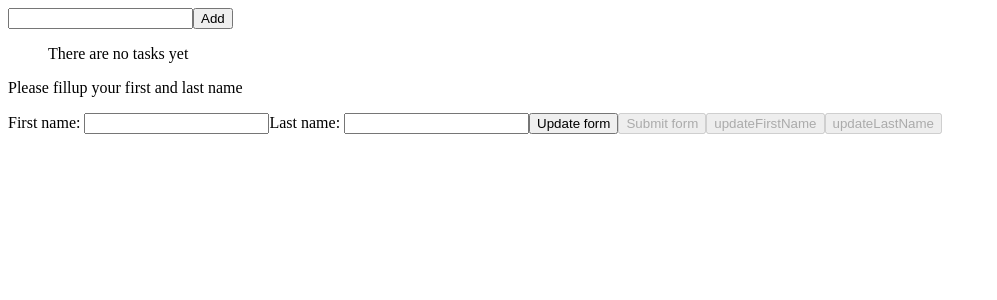
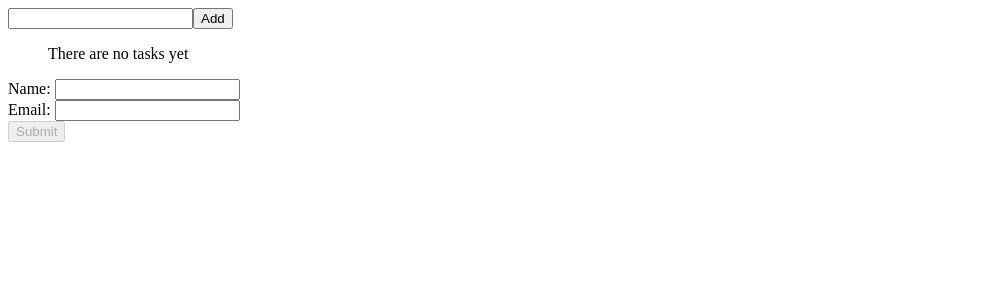
Before and after one commit to YuriyKrasnobokiy/angular-training, an Angular app: page / in a window 1280 px wide. Shown: the top 300 px of the page, without its empty margins (0-997 px from the left). Built offline with nearby package versions, Linux system fonts and the light colour scheme.

Commit message:
add custom validator and add reactive form component

```diff
--- a/angular.json
+++ b/angular.json
@@ -95,5 +95,8 @@
         }
       }
     }
+  },
+  "cli": {
+    "analytics": false
   }
 }
--- a/src/app/app.component.html
+++ b/src/app/app.component.html
@@ -13,4 +13,5 @@
 </ol>
 
 <!-- <app-name-editor /> -->
-<app-profile-editor />
+<!-- <app-profile-editor /> -->
+ <app-reactive-form>
--- a/src/app/app.component.ts
+++ b/src/app/app.component.ts
@@ -3,11 +3,12 @@ import { Task } from './tasks-iterface';
 import { FormsModule } from '@angular/forms';
 import { NameEditorComponent } from './name-editor/name-editor.component';
 import { ProfileEditorComponent } from './profile-editor/profile-editor.component';
+import { ReactiveFormComponent } from './reactive-form/reactive-form.component';
 
 @Component({
   selector: 'app-root',
   standalone: true,
-  imports: [FormsModule, NameEditorComponent, ProfileEditorComponent],
+  imports: [FormsModule, NameEditorComponent, ProfileEditorComponent, ReactiveFormComponent],
   templateUrl: './app.component.html',
   styleUrl: './app.component.scss'
 })
--- /dev/null
+++ b/src/app/reactive-form/reactive-form.component.html
@@ -0,0 +1,18 @@
+<form [formGroup]="formValues" (ngSubmit)="onSubmit()">
+  <div>
+    <label for="name">Name: </label>
+    <input name="name" type="text" formControlName="name" [class.invalid]="formValues.get('name')?.invalid && formValues.get('name')?.touched"/>
+    @if (formValues.get('name')?.errors?.['minlength'] && formValues.get('name')?.touched)
+      {<p>Min 2 characters</p>}
+    @if (formValues.get('name')?.hasError('required') && formValues.get('name')?.touched)
+      {<p>Name is required</p>}
+    @if (formValues.get('name')?.hasError('forbiddenName') && formValues.get('name')?.touched)
+      {<p>Name bob is not right</p>}
+  </div>
+  <div>
+    <label for="email">Email: </label>
+    <input name="email" type="text" formControlName="email" [class.invalid]="formValues.get('email')?.invalid && formValues.get('email')?.touched"/>
+    @if (formValues.get('email')?.hasError('required') && formValues.get('email')?.touched){<p>Email is required</p>}
+  </div>
+  <button type="submit" [disabled]="formValues.invalid">Submit</button>
+</form>
--- /dev/null
+++ b/src/app/reactive-form/reactive-form.component.scss
@@ -0,0 +1,4 @@
+.invalid {
+  border-color: red;
+  outline: none;
+}
--- /dev/null
+++ b/src/app/reactive-form/reactive-form.component.ts
@@ -0,0 +1,22 @@
+import { Component } from '@angular/core';
+import { FormControl, FormGroup, ReactiveFormsModule, Validators } from '@angular/forms';
+import { forbiddenNameValidator } from '../shared/forbidden-name.validator';
+
+@Component({
+  selector: 'app-reactive-form',
+  imports: [ReactiveFormsModule],
+  templateUrl: './reactive-form.component.html',
+  styleUrl: './reactive-form.component.scss'
+})
+export class ReactiveFormComponent {
+  formValues = new FormGroup({
+    name: new FormControl('', [Validators.required, Validators.minLength(2), forbiddenNameValidator(/bob/i)]),
+    email: new FormControl('', [Validators.required, Validators.email])
+  })
+
+  onSubmit() {
+    console.log(this.formValues.value);
+
+    this.formValues.reset()
+  }
+}
--- /dev/null
+++ b/src/app/shared/forbidden-name.validator.ts
@@ -0,0 +1,8 @@
+import { AbstractControl, ValidationErrors, ValidatorFn } from "@angular/forms"
+
+export const forbiddenNameValidator = (nameRe: RegExp): ValidatorFn => {
+  return (control: AbstractControl): ValidationErrors | null => {
+    const forbidden = nameRe.test(control.value);
+    return forbidden ? {forbiddenName: {value: control.value}} : null;
+  };
+}
```
Also changed, not shown: 1 other file (tests, documents, lock files or other folders).
